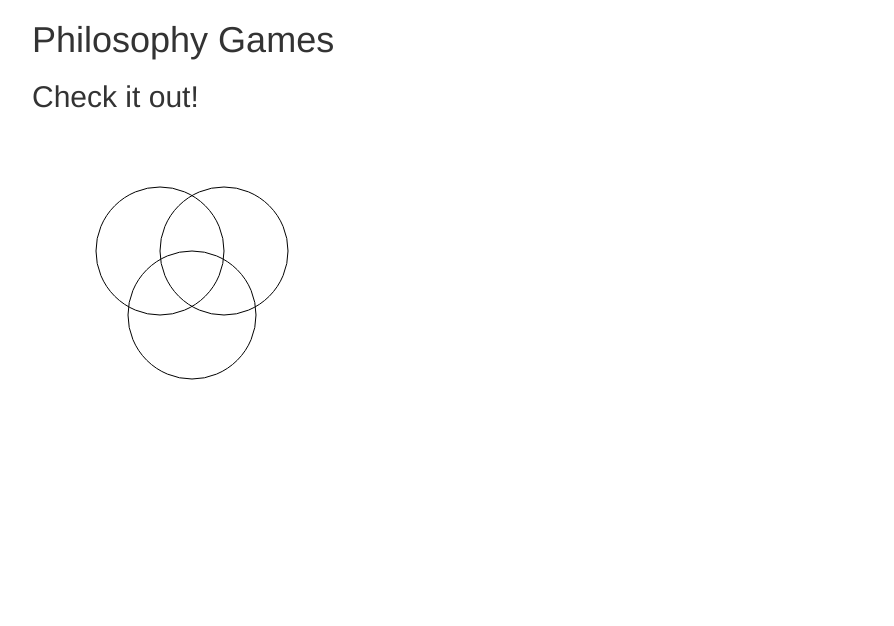
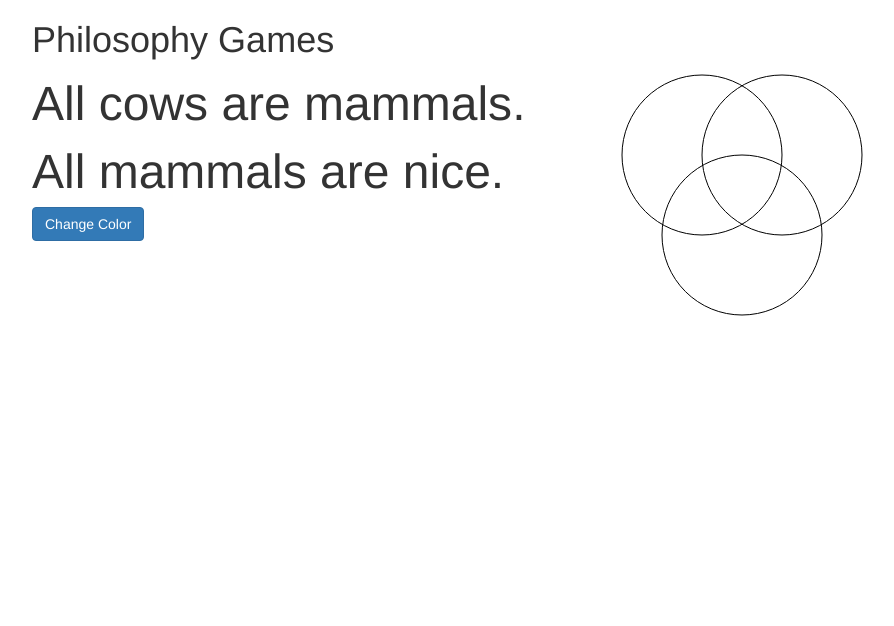
Before and after one commit to dholms/phil-games, a plain HTML site: page client/index.html in a window 1280 px wide. Shown: the whole page, without its empty margins (38-932 px from the left). Drawn offline with nearby package versions, Linux system fonts and the light colour scheme.

Commit message:
user interaction for venn and statements

```diff
--- a/client/css/application.css
+++ b/client/css/application.css
@@ -0,0 +1,24 @@
+.statement{
+	font-size: 36pt;
+	-webkit-touch-callout: none;
+	-webkit-user-select: none;
+	-khtml-user-select: none;
+	-moz-user-select: none;
+	-ms-user-select: none;
+	user-select: none;
+}
+
+.blue{
+	background-color: blue;
+	color: white;
+}
+
+.red{
+	background-color: red;
+	color: white;
+}
+
+.green{
+	background-color: green;
+	color: white;
+}
--- a/client/index.html
+++ b/client/index.html
@@ -9,14 +9,25 @@
 	<!-- Bootstrap -->
 	<script src="https://maxcdn.bootstrapcdn.com/bootstrap/3.3.6/js/bootstrap.min.js" integrity="sha384-0mSbJDEHialfmuBBQP6A4Qrprq5OVfW37PRR3j5ELqxss1yVqOtnepnHVP9aJ7xS" crossorigin="anonymous"></script>
 	<script type="text/javascript" src="js/Venn.js"></script>
+	<script type="text/javascript" src="js/Statement.js"></script>
 	<script type="text/javascript" src="js/application.js"></script>
 
 </head>
 <body>
 	<div class="container">
 		<h1>Philosophy Games</h1>
-		<h2>Check it out!</h2>
-		<canvas id="c" height = "500px" width = "800px"></canvas>
+		<div class="row">
+			<div class="col-md-6">
+				<div class="statements">
+
+				</div>
+				<button class="btn btn-primary check">Change Color</button>
+			</div>
+			<div class="col-md-6">
+				<canvas id="c" height = "500px" width = "500px"></canvas>
+			</div>
+		</div>
+
 	</div>
 </body>
 </html>
--- /dev/null
+++ b/client/js/Statement.js
@@ -0,0 +1,101 @@
+var Statement = function(text) {
+	this.text = text;
+	this.color = "blue";
+	this.category = 1;
+	this.currentWords = [];
+	this.element = this.createElement(text);
+	$('.statements').append(this.element);
+};
+
+//Creates the statements element with children elements of type span.word for each word in the statement
+//text: (string) the text of the statement
+//return: (div.statements) the "statements" element
+Statement.prototype.createElement = function(text){
+	var element = $('<div class="statement"></div>')
+	var words = text.split(" ")
+	for(var i=0; i < words.length; i++){
+		var word = $('<span class="word">'+words[i]+'</span>')
+		this.addWordListeners(word);
+		element.append(word);
+
+		var delimeter;
+		if(i < words.length-1){
+			delimeter = $('<span class="space">&nbsp;</span>');
+			this.addWordListeners(delimeter);
+		}
+		else{
+			delimeter = ".";
+		}
+		element.append(delimeter);
+	}
+
+	return element;
+}
+
+//Adds listeners for mousedown and mouseover for each word element
+//word: (span.word) word element for listeners to be added to
+//return: nothing
+Statement.prototype.addWordListeners = function(word){
+	var self = this;
+	word.mousedown(this.toggleWord.bind(self));
+	word.mouseover(function(e){
+		if(e.buttons === 1){
+			self.toggleWord(e);
+		}
+	});
+}
+
+//Toggles the color of the word and adds/removes it to the currently highlighted words
+//e: (event) event associated with click/mouseover
+//return: nothing
+Statement.prototype.toggleWord = function(e){
+	$(e.currentTarget).toggleClass(this.color);
+	var word = e.currentTarget.innerHTML;
+	var inArray = $.inArray(word, this.currentWords);
+	if(inArray === -1){
+		if(word != " " && word != "&nbsp;"){
+			this.currentWords.push(word);
+		}
+	} else{
+		this.currentWords.splice(this.currentWords.indexOf(word), 1);
+	}
+}
+
+//return: array of currently highlighted words
+Statement.prototype.returnHighlight = function(){
+	return this.currentWords;
+}
+
+//Increments the category and changes the color associated with the currently highlighted words
+Statement.prototype.incrCategory = function(){
+	this.currentWords = [];
+	this.category++;
+	if(this.category === 2){
+		this.color = "red";
+	}
+	if(this.category === 3){
+		this.color = "green";
+	}
+}
+
+//Static Methods
+Statement.isLetter = function(character){
+	var code = character.charCodeAt();
+	var isLetter = ((code >= 65) && (code <= 90)) || ((code >= 97) && (code <= 122));
+	return letter;
+}
+
+Statement.parseWords = function(text){
+	var start = 0;
+	var words = [];
+	for(var i=0; i < text.length; i++){
+		var character = text.charAt(i)
+		var isLetter = Statement.isLetter(text.charAt(i));
+		if(!isLetter){
+			if(start != i-1){
+				words.push(text.substring(start, i));
+			}
+			start = i;
+		}
+	}
+}
--- a/client/js/Venn.js
+++ b/client/js/Venn.js
@@ -1,6 +1,20 @@
-var Venn = {
-	shaded:[false, false, false, false, false, false, false],
-};
+var Venn = function(x, y, r){
+	this.shaded=[false, false, false, false, false, false, false];
+	this.marked=[false, false, false, false, false, false, false, false, false, false];
+
+
+	this.params = Venn.params;
+	this.params.r = r;
+	this.params.c1.x = x+r;
+	this.params.c1.y = y+r;
+	this.params.c2.x = x+2*r;
+	this.params.c2.y = y+r;
+	this.params.c3.x = x+1.5*r;
+	this.params.c3.y = y+2*r;
+
+	this.drawVenn();
+	canvas.addEventListener('click', this.processClick.bind(this), false)
+}
 
 //coordinates for circles and angles of intersection
 Venn.params={
@@ -31,34 +45,54 @@ Venn.params={
 	}
 };
 
+Venn.prototype.getShaded = function(){
+	return this.shaded;
+}
+
+Venn.prototype.getMarked = function(){
+	return this.marked;
+}
+
 //draw outlines of Venn diagram circles
-Venn.drawVenn = function(){
-	var c1 = this.params.c1;
-	var c2 = this.params.c2;
-	var c3 = this.params.c3;
-	var r = this.params.r;
-	ctx.beginPath();
-	ctx.arc(c1.x,c1.y,r,0,2*Math.PI);
-	ctx.stroke();
-	ctx.beginPath();
-	ctx.arc(c2.x,c2.y,r,0,2*Math.PI);
-	ctx.stroke();
-	ctx.beginPath();
-	ctx.arc(c3.x,c3.y,r,0,2*Math.PI);
-	ctx.stroke();
+Venn.prototype.drawVenn = function(){
+	this.drawCircle("c1");
+	this.drawCircle("c2");
+	this.drawCircle("c3");
 };
 
-Venn.processClick = function(e){
-	var x = e.pageX-canvas.offsetLeft;
-    var y = e.pageY-canvas.offsetTop;
+//draw a specific circle
+//circle: (string) name of circle to show ie "c1"
+//return: nothing
+Venn.prototype.drawCircle = function(circle){
+	var r = this.params.r;
+	var circ = this.params[circle];
+	ctx.beginPath();
+	ctx.arc(circ.x,circ.y,r,0,2*Math.PI);
+	ctx.stroke();
+}
+
+Venn.prototype.processClick = function(e){
+	var totalOffsetX = 0;
+    var totalOffsetY = 0;
+    var currentElement = canvas;
+    do{
+        totalOffsetX += currentElement.offsetLeft - currentElement.scrollLeft;
+        totalOffsetY += currentElement.offsetTop - currentElement.scrollTop;
+    }
+    while(currentElement = currentElement.offsetParent)
+
+	var x = e.pageX-totalOffsetX;
+    var y = e.pageY-totalOffsetY;
+
     var cell = this.findCell(x, y);
     this.toggleShading(cell);
+    // this.mark(cell, "#0000FF");
 }
 
 //switches the shading of the specified cell
 //cell: (int from 0-6) cell to be toggled
 //return: nothing
-Venn.toggleShading = function(cell){
+Venn.prototype.toggleShading = function(cell){
 	if(cell < 0 || cell >6){
 		return;
 	}
@@ -72,7 +106,7 @@ Venn.toggleShading = function(cell){
 //shades the specified cell
 //cell: (int from 0-6) cell to be shaded
 //return: nothing
-Venn.shade = function(cell){
+Venn.prototype.shade = function(cell){
 	this.shaded[cell] = true;
 	this.fill(cell, "#FF0000");
 }
@@ -80,7 +114,7 @@ Venn.shade = function(cell){
 //clears the specified cell
 //cell: (int from 0-6) cell to be cleared
 //return: nothing
-Venn.clear = function(cell){
+Venn.prototype.clear = function(cell){
 	this.shaded[cell] = false;
 	this.fill(cell, "#FFFFFF");
 }
@@ -88,7 +122,7 @@ Venn.clear = function(cell){
 //determines whether a value is in the given circle
 //x: (int) x coordinate of click, y: (int) y coordinate of click, circ: (string) circle name
 //return: (boolean) if the point is in the circle
-Venn.inCircle = function(x, y, circ){
+Venn.prototype.inCircle = function(x, y, circ){
 	var circle = this.params[circ];
 	var distFromCenter = Math.sqrt(Math.pow(x-circle.x,2) + Math.pow(y-circle.y,2))
 	return distFromCenter < this.params.r;
@@ -97,7 +131,7 @@ Venn.inCircle = function(x, y, circ){
 //finds the cell that the user clicked in
 //x: (int) x coordinate of click, y: (int) y coordinate of click
 //return: (int from -1-6) the number of the cell that the user clicked (-1 corresponds to no cell)
-Venn.findCell = function(x, y){
+Venn.prototype.findCell = function(x, y){
 	var c1 = this.inCircle(x, y, "c1");
 	var c2 = this.inCircle(x, y, "c2");
 	var c3 = this.inCircle(x, y, "c3");
@@ -111,11 +145,31 @@ Venn.findCell = function(x, y){
 	if(!c1 && !c2 && c3){return 6;}
 }
 
+//color the border and mark with an X the given cell
+//cell: (integer from 0-6) cell to be marked, color: (string) hex value of color for border
+//return: nothign
+Venn.prototype.mark = function(cell, color){
+	ctx.strokeStyle = color;
+	this.trace(cell);
+	ctx.stroke();
+	console.log(cell);
+}
+
 //fill in the given cell
 //cell: (integer from 0-6) cell to be colored, color: (string) hex value of color for fill
 //return: nothing
-Venn.fill = function(cell, color){
+Venn.prototype.fill = function(cell, color){
 	ctx.fillStyle=color;
+	ctx.strokeStyle="#000000";
+	this.trace(cell);
+	ctx.fill();
+	ctx.stroke();
+}
+
+//ctx traces path around the given cell
+//cell: (integer from 0-6) cell to be traced around
+//return: nothing
+Venn.prototype.trace = function(cell){
 	ctx.beginPath();
 
 	switch(cell){
@@ -155,14 +209,12 @@ Venn.fill = function(cell, color){
 			this.arc("c3","c22","c11",false);
 			break;
 	}
-	ctx.fill();
-	ctx.stroke();
 }
 
 //draw arc
 //circ: (string) of circle name, start/end: (string) points of intersection, cc: (boolean) counterclockwise
 //return: nothing
-Venn.arc = function(circ, start, end, cc){
+Venn.prototype.arc = function(circ, start, end, cc){
 	var circle = this.params[circ];
 	ctx.arc(circle.x, circle.y, this.params.r, circle[start], circle[end], cc);
 }
--- a/client/js/application.js
+++ b/client/js/application.js
@@ -4,8 +4,13 @@ var ctx;
 $(document).ready(function(){
 	canvas = document.getElementById("c");
 	ctx = canvas.getContext("2d");
-	canvas.addEventListener('click', function(e){
-		Venn.processClick(e);
-	}, false)
-	Venn.drawVenn();
+	var venn = new Venn(5,5,80)
+
+	var statement1 = new Statement("All cows are mammals");
+	var statement2 = new Statement("All mammals are nice");
+
+	$('.check').click(function(e){
+		statement1.incrCategory();
+		statement2.incrCategory();
+	})
 });
```
Also changed, not shown: client/application.css (deleted).
